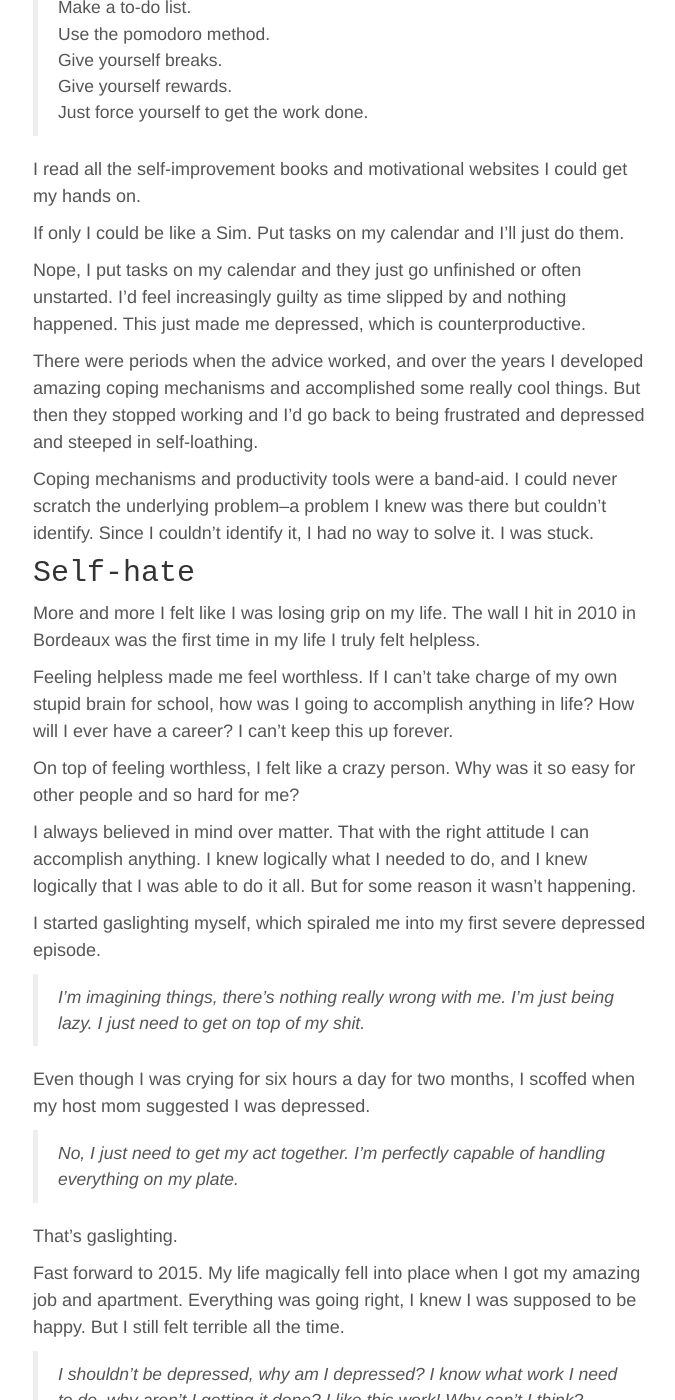
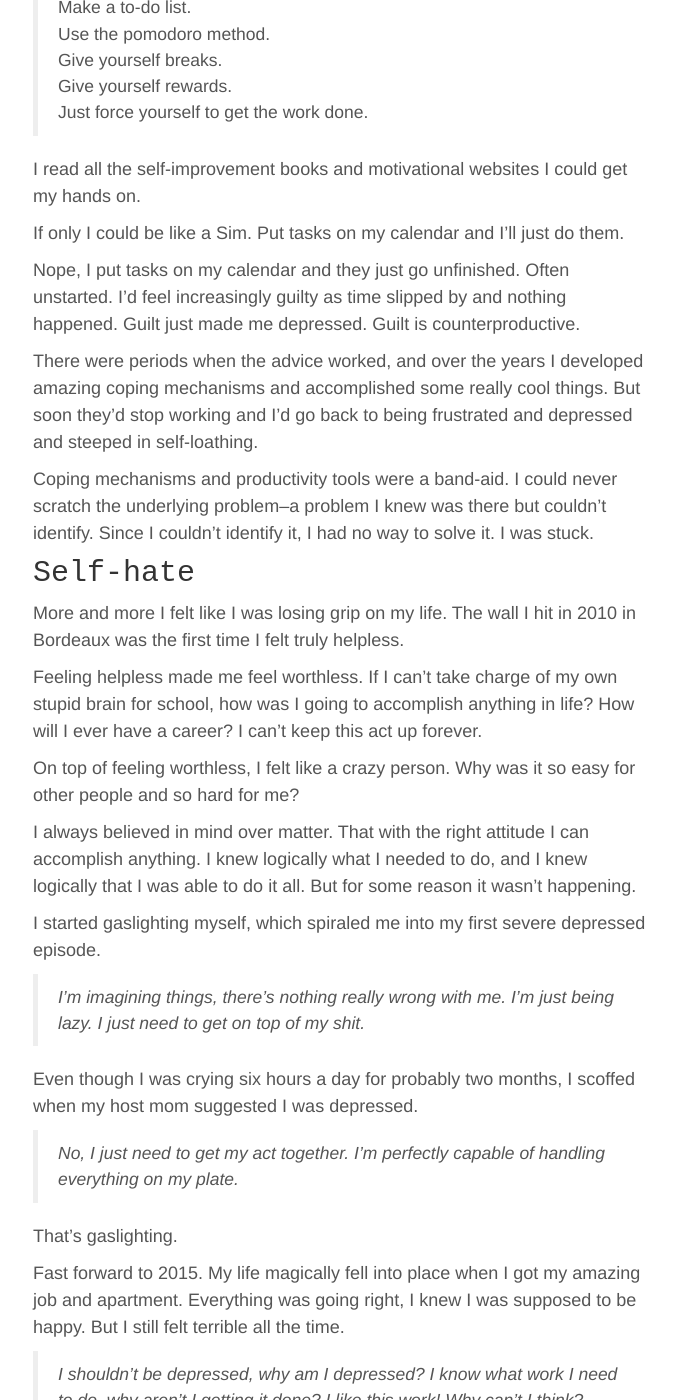
Before and after one commit to shelbyspees/speesblog, a Jekyll site: the page built from _posts/2016-06-24-adhd-treatment.md, in a window 1280 px wide and 1400 px high, scrolled down 3040 px. Shown: the whole window, without its empty margins (137-812 px from the left). Built offline with Jekyll 4.4.1, drawn with Linux system fonts in a browser that asks for light colours; nearby versions of some CDN libraries; some of the changed text lies outside the part shown.

Commit message:
Update post

```diff
--- a/_posts/2016-06-24-adhd-treatment.md
+++ b/_posts/2016-06-24-adhd-treatment.md
@@ -91,17 +91,17 @@ I read all the self-improvement books and motivational websites I could get my h
 
 If only I could be like a Sim. Put tasks on my calendar and I'll just do them.
 
-Nope, I put tasks on my calendar and they just go unfinished or often unstarted. I'd feel increasingly guilty as time slipped by and nothing happened. This just made me depressed, which is counterproductive.
+Nope, I put tasks on my calendar and they just go unfinished. Often unstarted. I'd feel increasingly guilty as time slipped by and nothing happened. Guilt just made me depressed. Guilt is counterproductive.
 
-There were periods when the advice worked, and over the years I developed amazing coping mechanisms and accomplished some really cool things. But then they stopped working and I'd go back to being frustrated and depressed and steeped in self-loathing.
+There were periods when the advice worked, and over the years I developed amazing coping mechanisms and accomplished some really cool things. But soon they'd stop working and I'd go back to being frustrated and depressed and steeped in self-loathing.
 
 Coping mechanisms and productivity tools were a band-aid. I could never scratch the underlying problem--a problem I knew was there but couldn't identify. Since I couldn't identify it, I had no way to solve it. I was stuck.
 
 ## Self-hate
 
-More and more I felt like I was losing grip on my life. The wall I hit in 2010 in Bordeaux was the first time in my life I truly felt helpless.
+More and more I felt like I was losing grip on my life. The wall I hit in 2010 in Bordeaux was the first time I felt truly helpless.
 
-Feeling helpless made me feel worthless. If I can't take charge of my own stupid brain for school, how was I going to accomplish anything in life? How will I ever have a career? I can't keep this up forever.
+Feeling helpless made me feel worthless. If I can't take charge of my own stupid brain for school, how was I going to accomplish anything in life? How will I ever have a career? I can't keep this act up forever.
 
 On top of feeling worthless, I felt like a crazy person. Why was it so easy for other people and so hard for me?
 
@@ -111,7 +111,7 @@ I started gaslighting myself, which spiraled me into my first severe depressed e
 
 > *I'm imagining things, there's nothing really wrong with me. I'm just being lazy. I just need to get on top of my shit.*
 
-Even though I was crying for six hours a day for two months, I scoffed when my host mom suggested I was depressed.
+Even though I was crying six hours a day for probably two months, I scoffed when my host mom suggested I was depressed.
 
 > *No, I just need to get my act together. I'm perfectly capable of handling everything on my plate.*
 
```
Also changed, not shown: other parts of _posts/2016-06-24-adhd-treatment.md (+1 -1 lines).
